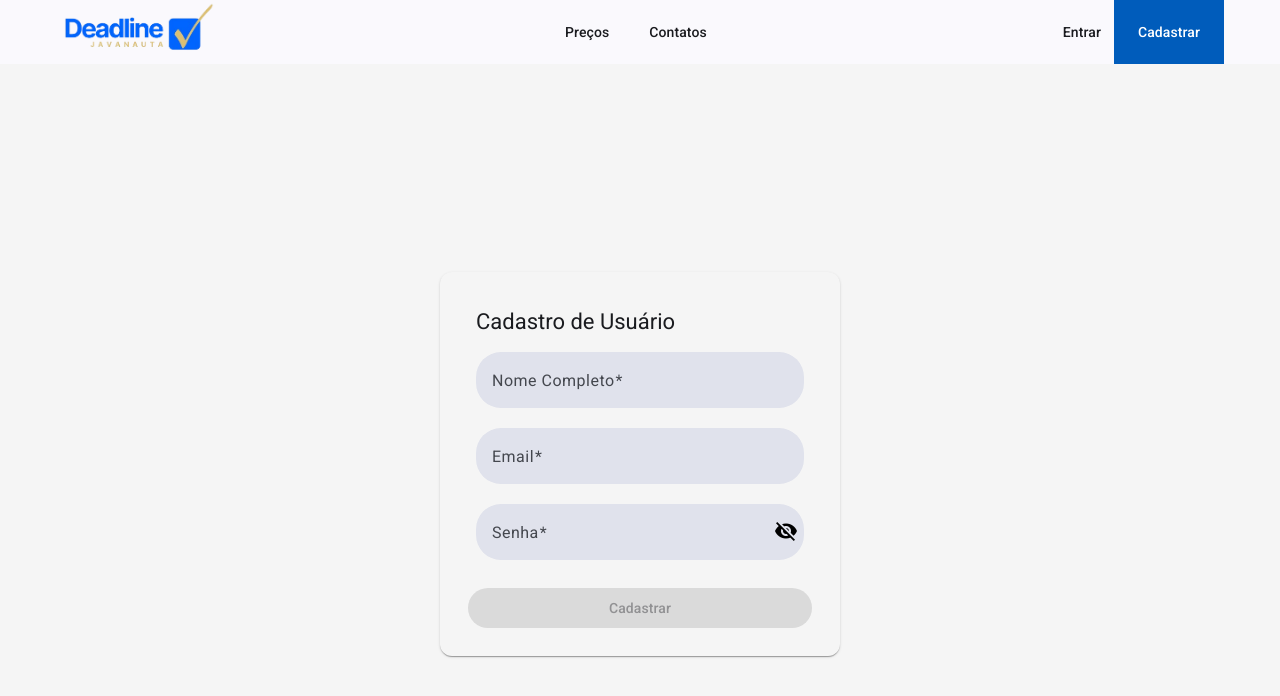
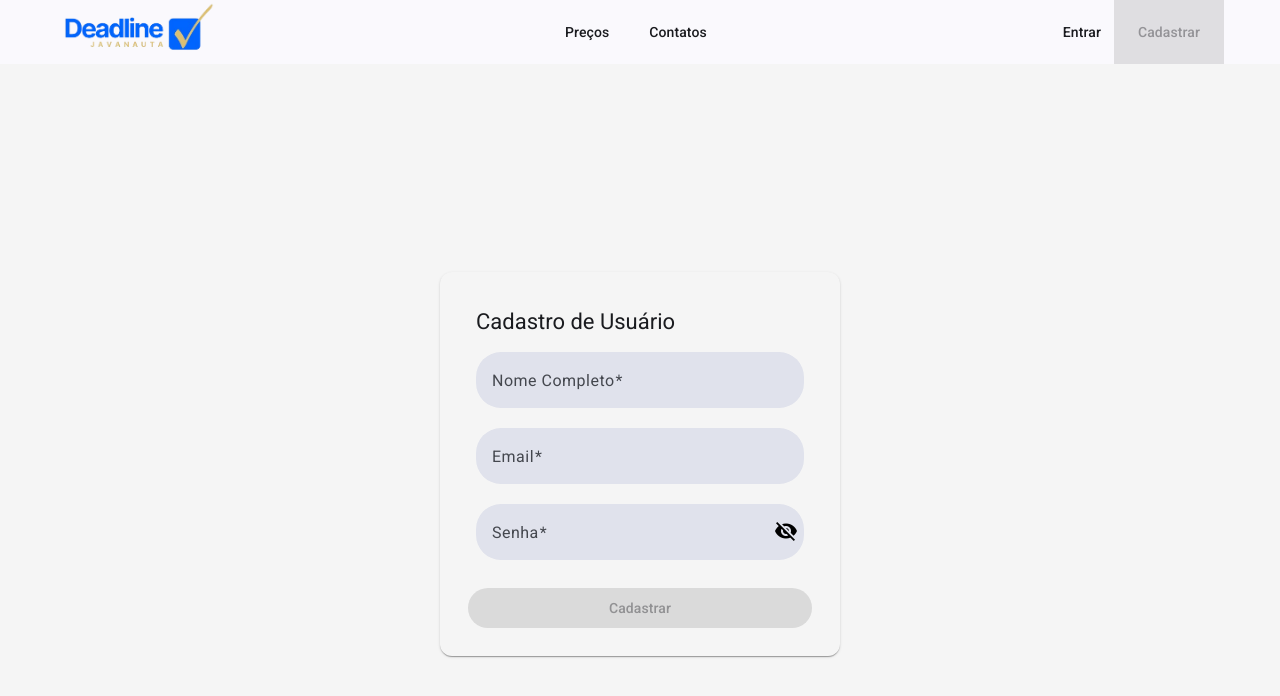
Before and after one commit to brunoedubems/agendador-tarefas-front, an Angular app: page /register in a window 1280 px wide. Shown: the top 696 px of the page. Built offline with nearby package versions, Linux system fonts and the light colour scheme.

Commit message:
feature: disable button register by route

```diff
--- a/src/app/pages/register/register.html
+++ b/src/app/pages/register/register.html
@@ -15,7 +15,7 @@
                     <mat-error>Cadastre um nome com mais de 3 letras</mat-error>
                    -->
                     @if(fullNameErrors){
-                        <mat-error>{{fullNameErrors}}</mat-error>
+                    <mat-error>{{fullNameErrors}}</mat-error>
                     }
 
 
@@ -25,7 +25,7 @@
                     <input formControlName="email" matInput placeholder="Digite seu email">
                     <!-- <mat-error *ngIf="email?.errors?.['required']">O email é obrigatório</mat-error> -->
                     @if (emailErrors) {
-                        <mat-error>{{emailErrors}}</mat-error>
+                    <mat-error>{{emailErrors}}</mat-error>
                     }
 
                 </mat-form-field>
--- a/src/app/shared/components/global/top-menu/top-menu.html
+++ b/src/app/shared/components/global/top-menu/top-menu.html
@@ -11,6 +11,6 @@
     <span class="spacer"></span>
 
     <button mat-button>Entrar</button>
-    <button mat-flat-button routerLink="/register">Cadastrar</button>
+    <button mat-flat-button [disabled]="estaNaRotaRegister()" routerLink="/register">Cadastrar</button>
 
 </mat-toolbar>
--- a/src/app/shared/components/global/top-menu/top-menu.ts
+++ b/src/app/shared/components/global/top-menu/top-menu.ts
@@ -1,8 +1,9 @@
-import { Component } from '@angular/core';
+import { Component, OnDestroy, OnInit } from '@angular/core';
 import { MatButtonModule } from '@angular/material/button';
 import { MatIcon, MatIconModule } from "@angular/material/icon";
 import { MatToolbarModule } from '@angular/material/toolbar';
-import { RouterLink, RouterModule } from "@angular/router";
+import { NavigationEnd, Router, RouterLink, RouterModule } from "@angular/router";
+import { filter, Subscription } from 'rxjs';
 
 @Component({
   selector: 'app-top-menu',
@@ -10,6 +11,28 @@ import { RouterLink, RouterModule } from "@angular/router";
   templateUrl: './top-menu.html',
   styleUrl: './top-menu.scss',
 })
-export class TopMenu {
+export class TopMenu implements OnInit, OnDestroy {
   appLogo = "assets/logo.png"
+
+  rotaAtual: string = '';
+  inscricaoRota!: Subscription;
+
+  constructor(private router: Router) { }
+
+  ngOnInit(): void {
+    this.rotaAtual = this.router.url
+    this.inscricaoRota = this.router.events
+      .pipe(filter(event => event instanceof NavigationEnd))
+      .subscribe((evento: NavigationEnd) => {
+        this.rotaAtual = evento.url
+      })
+  }
+
+  ngOnDestroy(): void {
+    this.inscricaoRota.unsubscribe();
+  }
+
+  estaNaRotaRegister(): boolean {
+    return this.rotaAtual === '/register'
+  }
 }
```
